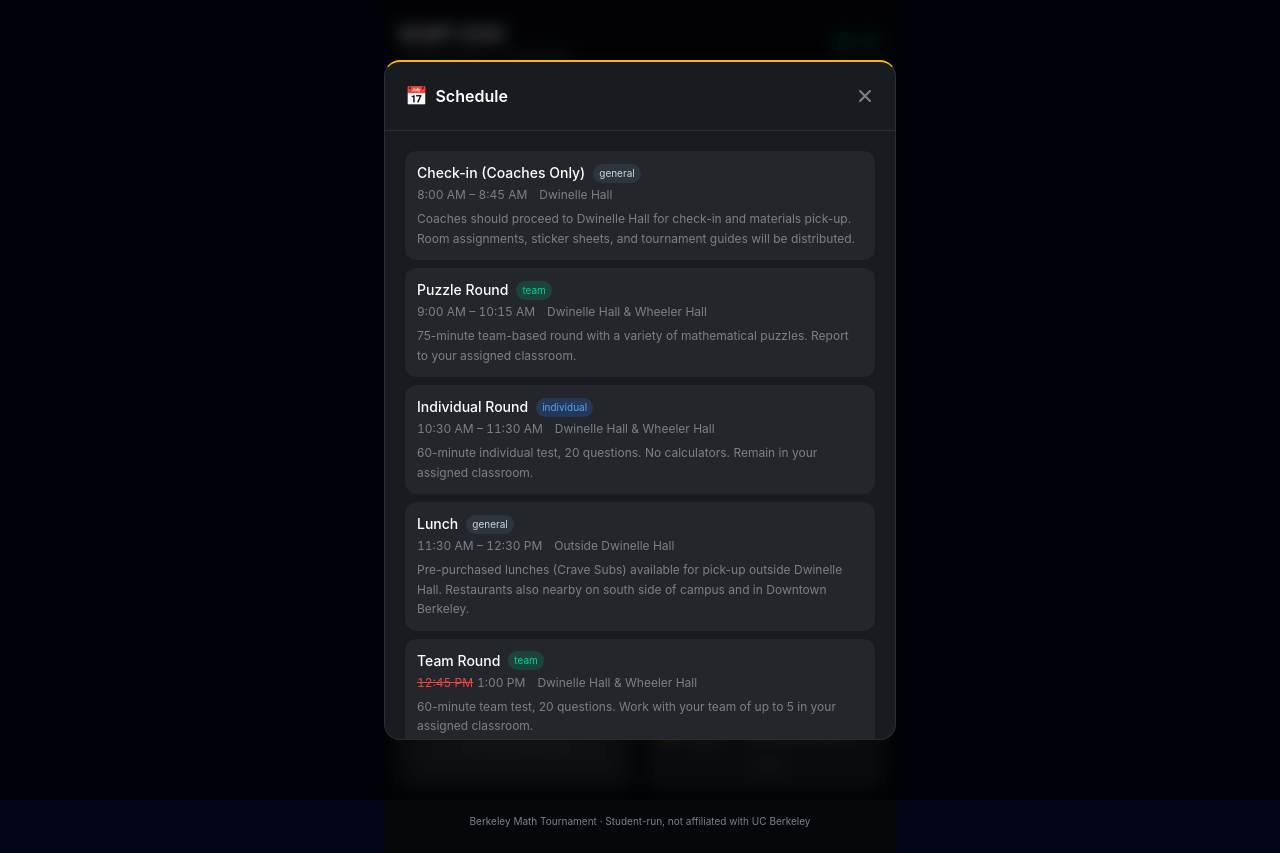
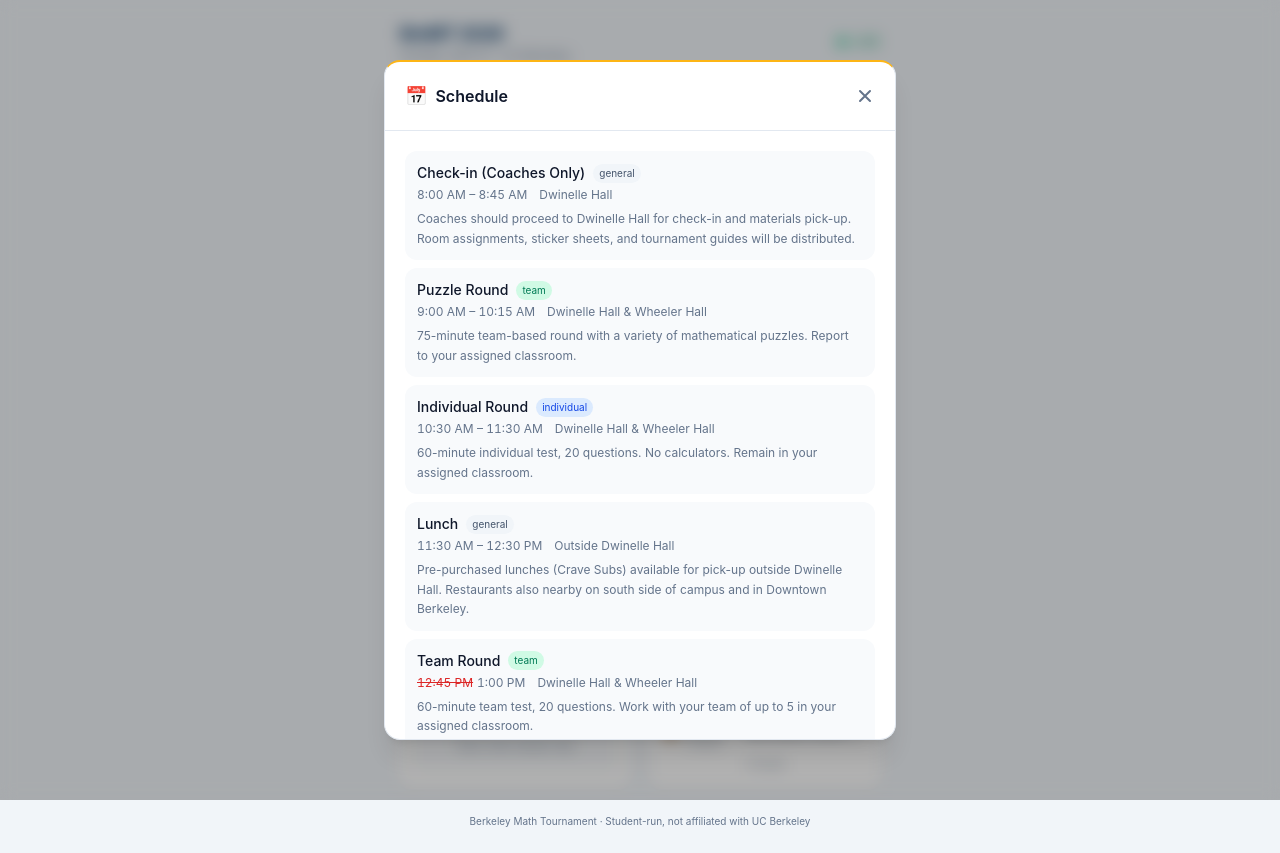
Before and after one commit to berkeleymt/live.berkeley.mt, a React (Vite) app: page / in a window 1280 px wide. Both pictures are taken after a click on the element 640 px from the left and 191 px from the top of the page. Built offline with nearby package versions, Linux system fonts and the light colour scheme.

Commit message:
Assemble App with widget grid layout, header, and all card components wired up

```diff
--- a/index.html
+++ b/index.html
@@ -4,12 +4,12 @@
     <meta charset="UTF-8" />
     <link rel="icon" type="image/svg+xml" href="/favicon.svg" />
     <meta name="viewport" content="width=device-width, initial-scale=1.0, maximum-scale=1.0, user-scalable=no" />
-    <meta name="theme-color" content="#003262" />
+    <meta name="theme-color" content="#f1f5f9" />
     <meta name="apple-mobile-web-app-capable" content="yes" />
-    <meta name="apple-mobile-web-app-status-bar-style" content="black-translucent" />
+    <meta name="apple-mobile-web-app-status-bar-style" content="default" />
     <title>BmMT 2026 Live</title>
   </head>
-  <body class="bg-slate-950 text-white">
+  <body class="bg-surface text-body">
     <div id="root"></div>
     <script type="module" src="/src/main.tsx"></script>
   </body>
--- a/src/App.tsx
+++ b/src/App.tsx
@@ -12,17 +12,17 @@ function Header() {
   return (
     <header className="px-4 pt-5 pb-3 flex items-center justify-between">
       <div>
-        <h1 className="text-lg font-bold text-white tracking-tight">BmMT 2026</h1>
+        <h1 className="text-lg font-bold text-cal-berkeley-blue tracking-tight">BmMT 2026</h1>
         <p className="text-xs text-muted">
           Sunday, April 12 &middot; UC Berkeley
         </p>
       </div>
       <div className="flex items-center gap-2">
         <span className="relative flex h-2 w-2">
-          <span className="animate-ping absolute inline-flex h-full w-full rounded-full bg-emerald-400 opacity-75" />
-          <span className="relative inline-flex rounded-full h-2 w-2 bg-emerald-400" />
+          <span className="animate-ping absolute inline-flex h-full w-full rounded-full bg-emerald-500 opacity-75" />
+          <span className="relative inline-flex rounded-full h-2 w-2 bg-emerald-500" />
         </span>
-        <span className="text-xs text-emerald-400 font-medium">LIVE</span>
+        <span className="text-xs text-emerald-600 font-medium">LIVE</span>
       </div>
     </header>
   );
--- a/src/components/AnnouncementsCard.tsx
+++ b/src/components/AnnouncementsCard.tsx
@@ -30,7 +30,7 @@ export function AnnouncementsCardCompact({ announcements }: AnnouncementsCardPro
             <span className="mt-0.5 text-[10px] shrink-0">📌</span>
           )}
           <div className="min-w-0 flex-1">
-            <p className={`text-xs font-medium truncate ${a.priority === "urgent" ? "text-danger" : "text-white"}`}>
+            <p className={`text-xs font-medium truncate ${a.priority === "urgent" ? "text-danger" : "text-heading"}`}>
               {a.title}
             </p>
             <p className="text-[10px] text-muted truncate">{a.body}</p>
@@ -58,18 +58,18 @@ export function AnnouncementsCardExpanded({ announcements }: AnnouncementsCardPr
         <div
           key={a.id}
           className={`rounded-xl p-3 ${
-            a.priority === "urgent" ? "bg-danger/10 ring-1 ring-danger/30" : "bg-white/5"
+            a.priority === "urgent" ? "bg-red-50 ring-1 ring-danger/30" : "bg-slate-50"
           }`}
         >
           <div className="flex items-center gap-2 mb-1">
             {a.priority === "urgent" && <span className="h-2 w-2 rounded-full bg-danger shrink-0" />}
             {a.pinned && <span className="text-[10px]">📌</span>}
-            <span className={`text-sm font-medium ${a.priority === "urgent" ? "text-danger" : "text-white"}`}>
+            <span className={`text-sm font-medium ${a.priority === "urgent" ? "text-danger" : "text-heading"}`}>
               {a.title}
             </span>
             <span className="ml-auto text-[10px] text-muted shrink-0">{timeAgo(a.timestamp)}</span>
           </div>
-          <p className="text-xs text-slate-300 leading-relaxed">{a.body}</p>
+          <p className="text-xs text-body leading-relaxed">{a.body}</p>
         </div>
       ))}
     </div>
--- a/src/components/DelaysCard.tsx
+++ b/src/components/DelaysCard.tsx
@@ -23,8 +23,8 @@ export function DelaysCardCompact({ delays }: DelaysCardProps) {
   if (delays.length === 0) {
     return (
       <div className="flex items-center gap-2 text-xs">
-        <span className="h-2 w-2 rounded-full bg-emerald-400 shrink-0" />
-        <span className="text-slate-300">All events on schedule</span>
+        <span className="h-2 w-2 rounded-full bg-emerald-500 shrink-0" />
+        <span className="text-body">All events on schedule</span>
       </div>
     );
   }
@@ -32,9 +32,9 @@ export function DelaysCardCompact({ delays }: DelaysCardProps) {
   return (
     <div className="space-y-2">
       {delays.map((d) => (
-        <div key={d.id} className="flex items-center gap-2 rounded-lg bg-danger/10 px-2.5 py-2 text-xs">
+        <div key={d.id} className="flex items-center gap-2 rounded-lg bg-red-50 px-2.5 py-2 text-xs">
           <span className="h-2 w-2 rounded-full bg-danger shrink-0" />
-          <span className="text-white font-medium truncate">{d.eventTitle}</span>
+          <span className="text-heading font-medium truncate">{d.eventTitle}</span>
           <span className="ml-auto text-danger tabular-nums shrink-0">
             {formatTime(d.originalTime)} → {formatTime(d.newTime)}
           </span>
@@ -49,7 +49,7 @@ export function DelaysCardExpanded({ delays }: DelaysCardProps) {
     return (
       <div className="text-center py-6">
         <span className="text-3xl mb-2 block">✅</span>
-        <p className="text-sm text-slate-300">All events are running on schedule.</p>
+        <p className="text-sm text-body">All events are running on schedule.</p>
         <p className="text-xs text-muted mt-1">Any delays will appear here in real time.</p>
       </div>
     );
@@ -58,17 +58,17 @@ export function DelaysCardExpanded({ delays }: DelaysCardProps) {
   return (
     <div className="space-y-3">
       {delays.map((d) => (
-        <div key={d.id} className="rounded-xl bg-danger/10 ring-1 ring-danger/30 p-3">
+        <div key={d.id} className="rounded-xl bg-red-50 ring-1 ring-danger/30 p-3">
           <div className="flex items-center gap-2 mb-1">
             <span className="h-2 w-2 rounded-full bg-danger shrink-0" />
-            <span className="text-sm font-medium text-white">{d.eventTitle}</span>
+            <span className="text-sm font-medium text-heading">{d.eventTitle}</span>
             <span className="ml-auto text-[10px] text-muted">{timeAgo(d.timestamp)}</span>
           </div>
-          <div className="text-xs text-slate-300 space-y-1">
+          <div className="text-xs text-body space-y-1">
             <p className="tabular-nums">
               <span className="line-through text-danger">{formatTime(d.originalTime)}</span>
               {" → "}
-              <span className="text-white font-medium">{formatTime(d.newTime)}</span>
+              <span className="text-heading font-medium">{formatTime(d.newTime)}</span>
             </p>
             {d.reason && <p className="text-muted">{d.reason}</p>}
           </div>
--- a/src/components/InfoCard.tsx
+++ b/src/components/InfoCard.tsx
@@ -23,7 +23,7 @@ export function InfoCardCompact({ info }: InfoCardProps) {
         <div key={item.id} className="flex items-center gap-2 text-xs">
           <span className="shrink-0">{iconMap[item.label] ?? "ℹ️"}</span>
           <span className="text-muted">{item.label}</span>
-          <span className="ml-auto text-slate-300 truncate max-w-[140px] text-right">{item.value}</span>
+          <span className="ml-auto text-body truncate max-w-[140px] text-right">{item.value}</span>
         </div>
       ))}
       {info.length > 3 && (
@@ -39,10 +39,10 @@ export function InfoCardExpanded({ info }: InfoCardProps) {
   return (
     <div className="space-y-2">
       {info.map((item) => (
-        <div key={item.id} className="rounded-xl bg-white/5 p-3 flex items-start gap-3">
+        <div key={item.id} className="rounded-xl bg-slate-50 p-3 flex items-start gap-3">
           <span className="text-lg shrink-0">{iconMap[item.label] ?? "ℹ️"}</span>
           <div className="min-w-0">
-            <p className="text-sm font-medium text-white">{item.label}</p>
+            <p className="text-sm font-medium text-heading">{item.label}</p>
             <p className="text-xs text-muted mt-0.5">{item.value}</p>
           </div>
         </div>
--- a/src/components/MapCard.tsx
+++ b/src/components/MapCard.tsx
@@ -7,7 +7,7 @@ interface MapCardProps {
 export function MapCardCompact({ venues: _venues }: MapCardProps) {
   return (
     <div className="space-y-2">
-      <div className="rounded-lg bg-white/5 h-24 flex items-center justify-center overflow-hidden">
+      <div className="rounded-lg bg-slate-50 h-24 flex items-center justify-center overflow-hidden">
         <div className="text-center">
           <span className="text-2xl block mb-1">🗺️</span>
           <span className="text-[10px] text-muted">Tap to view campus map</span>
@@ -20,7 +20,7 @@ export function MapCardCompact({ venues: _venues }: MapCardProps) {
 export function MapCardExpanded({ venues }: MapCardProps) {
   return (
     <div className="space-y-4">
-      <div className="rounded-xl bg-white/5 aspect-[4/3] flex items-center justify-center">
+      <div className="rounded-xl bg-slate-50 aspect-[4/3] flex items-center justify-center">
         <div className="text-center px-4">
           <span className="text-4xl block mb-2">🗺️</span>
           <p className="text-xs text-muted">
@@ -30,7 +30,7 @@ export function MapCardExpanded({ venues }: MapCardProps) {
             href="https://berkeley.edu/map"
             target="_blank"
             rel="noopener noreferrer"
-            className="inline-block mt-2 text-xs text-cal-california-gold underline underline-offset-2"
+            className="inline-block mt-2 text-xs text-cal-founders-rock font-medium underline underline-offset-2"
           >
             Open UC Berkeley map →
           </a>
@@ -38,14 +38,14 @@ export function MapCardExpanded({ venues }: MapCardProps) {
       </div>
 
       <div>
-        <h3 className="text-xs font-semibold text-white mb-2">Key Locations</h3>
+        <h3 className="text-xs font-semibold text-heading mb-2">Key Locations</h3>
         <div className="space-y-2">
           {venues.map((v) => (
-            <div key={v.id} className="rounded-xl bg-white/5 p-3">
+            <div key={v.id} className="rounded-xl bg-slate-50 p-3">
               <div className="flex items-center gap-2 mb-0.5">
-                <span className="text-sm font-medium text-white">{v.name}</span>
+                <span className="text-sm font-medium text-heading">{v.name}</span>
                 {v.floor && (
-                  <span className="text-[10px] px-1.5 py-0.5 rounded-full bg-white/10 text-muted">
+                  <span className="text-[10px] px-1.5 py-0.5 rounded-full bg-slate-200 text-muted">
                     {v.floor}
                   </span>
                 )}
--- a/src/components/ScheduleCard.tsx
+++ b/src/components/ScheduleCard.tsx
@@ -8,10 +8,10 @@ interface ScheduleCardProps {
 }
 
 const categoryColors: Record<ScheduleEvent["category"], string> = {
-  individual: "bg-blue-500/20 text-blue-400",
-  team: "bg-emerald-500/20 text-emerald-400",
-  general: "bg-slate-500/20 text-slate-300",
-  ceremony: "bg-amber-500/20 text-amber-400",
+  individual: "bg-blue-100 text-blue-700",
+  team: "bg-emerald-100 text-emerald-700",
+  general: "bg-slate-100 text-slate-600",
+  ceremony: "bg-amber-100 text-amber-700",
 };
 
 function formatTime(t: string) {
@@ -47,14 +47,14 @@ export function ScheduleCardCompact({ events, delays }: ScheduleCardProps) {
             key={ev.id}
             className={`flex items-center gap-2 rounded-lg px-2.5 py-1.5 text-xs transition-colors ${
               isCurrent
-                ? "bg-cal-california-gold/15 ring-1 ring-cal-california-gold/40"
-                : "bg-white/5"
+                ? "bg-cal-california-gold/15 ring-1 ring-cal-california-gold/50"
+                : "bg-slate-50"
             }`}
           >
             {isCurrent && (
               <span className="relative flex h-2 w-2 shrink-0">
-                <span className="animate-ping absolute inline-flex h-full w-full rounded-full bg-cal-california-gold opacity-75" />
-                <span className="relative inline-flex rounded-full h-2 w-2 bg-cal-california-gold" />
+                <span className="animate-ping absolute inline-flex h-full w-full rounded-full bg-cal-medalist opacity-75" />
+                <span className="relative inline-flex rounded-full h-2 w-2 bg-cal-medalist" />
               </span>
             )}
             <span className="text-muted w-16 shrink-0 tabular-nums">
@@ -63,7 +63,7 @@ export function ScheduleCardCompact({ events, delays }: ScheduleCardProps) {
               ) : null}
               {formatTime(delay ? delay.newTime : ev.startTime)}
             </span>
-            <span className={`truncate ${isCurrent ? "text-white font-medium" : "text-slate-300"}`}>
+            <span className={`truncate ${isCurrent ? "text-heading font-medium" : "text-body"}`}>
               {ev.title}
             </span>
           </div>
@@ -91,20 +91,20 @@ export function ScheduleCardExpanded({ events, delays }: ScheduleCardProps) {
             key={ev.id}
             className={`rounded-xl px-3 py-3 ${
               isCurrent
-                ? "bg-cal-california-gold/15 ring-1 ring-cal-california-gold/40"
-                : "bg-white/5"
+                ? "bg-cal-california-gold/15 ring-1 ring-cal-california-gold/50"
+                : "bg-slate-50"
             }`}
           >
             <div className="flex items-start gap-2">
               {isCurrent && (
                 <span className="relative flex h-2 w-2 shrink-0 mt-1.5">
-                  <span className="animate-ping absolute inline-flex h-full w-full rounded-full bg-cal-california-gold opacity-75" />
-                  <span className="relative inline-flex rounded-full h-2 w-2 bg-cal-california-gold" />
+                  <span className="animate-ping absolute inline-flex h-full w-full rounded-full bg-cal-medalist opacity-75" />
+                  <span className="relative inline-flex rounded-full h-2 w-2 bg-cal-medalist" />
                 </span>
               )}
               <div className="flex-1 min-w-0">
                 <div className="flex items-center gap-2 flex-wrap">
-                  <span className="text-white font-medium text-sm">{ev.title}</span>
+                  <span className="text-heading font-medium text-sm">{ev.title}</span>
                   <span className={`text-[10px] px-1.5 py-0.5 rounded-full ${categoryColors[ev.category]}`}>
                     {ev.category}
                   </span>
--- a/src/components/WidgetCard.tsx
+++ b/src/components/WidgetCard.tsx
@@ -48,7 +48,7 @@ export function WidgetCard({
         layoutId={`card-${id}`}
         className={`
           relative rounded-2xl border border-card-border bg-card-bg
-          overflow-hidden ${spanClass}
+          shadow-sm overflow-hidden ${spanClass}
           ${isExpandable ? "cursor-pointer active:scale-[0.98]" : ""}
           transition-[filter] duration-200
         `}
@@ -58,12 +58,12 @@ export function WidgetCard({
         onClick={() => {
           if (isExpandable && !isExpanded) onExpand(id);
         }}
-        whileHover={isExpandable ? { backgroundColor: "oklch(0.26 0.01 260)" } : undefined}
+        whileHover={isExpandable ? { backgroundColor: "#f8fafc" } : undefined}
       >
         <div className="p-4">
           <div className="flex items-center gap-2 mb-3">
             <span className="text-lg shrink-0">{icon}</span>
-            <h2 className="text-sm font-semibold text-white truncate">{title}</h2>
+            <h2 className="text-sm font-semibold text-heading truncate">{title}</h2>
             {isExpandable && (
               <span className="ml-auto text-muted text-xs">Tap to expand</span>
             )}
@@ -76,7 +76,7 @@ export function WidgetCard({
         {isExpanded && (
           <>
             <motion.div
-              className="fixed inset-0 bg-black/60 backdrop-blur-sm z-40"
+              className="fixed inset-0 bg-black/30 backdrop-blur-sm z-40"
               initial={{ opacity: 0 }}
               animate={{ opacity: 1 }}
               exit={{ opacity: 0 }}
@@ -89,7 +89,7 @@ export function WidgetCard({
               <motion.div
                 layoutId={`card-${id}`}
                 className="relative rounded-2xl border border-card-border bg-card-bg
-                  overflow-hidden w-full max-w-lg max-h-[85vh] flex flex-col"
+                  shadow-xl overflow-hidden w-full max-w-lg max-h-[85vh] flex flex-col"
                 style={{
                   borderTop: accentColor ? `2px solid ${accentColor}` : undefined,
                 }}
@@ -97,10 +97,10 @@ export function WidgetCard({
               >
                 <div className="p-5 border-b border-card-border flex items-center gap-2 shrink-0">
                   <span className="text-lg">{icon}</span>
-                  <h2 className="text-base font-semibold text-white flex-1">{title}</h2>
+                  <h2 className="text-base font-semibold text-heading flex-1">{title}</h2>
                   <button
                     onClick={onCollapse}
-                    className="text-muted hover:text-white transition-colors p-1 -mr-1"
+                    className="text-muted hover:text-heading transition-colors p-1 -mr-1"
                     aria-label="Close"
                   >
                     <svg width="20" height="20" viewBox="0 0 20 20" fill="none">
--- a/src/index.css
+++ b/src/index.css
@@ -5,13 +5,15 @@
   --color-cal-california-gold: #FDB515;
   --color-cal-founders-rock: #3B7EA1;
   --color-cal-medalist: #C4820E;
-  --color-card-bg: oklch(0.22 0.01 260);
-  --color-card-border: oklch(0.3 0.01 260);
-  --color-card-hover: oklch(0.26 0.01 260);
-  --color-surface: oklch(0.13 0.01 260);
-  --color-muted: oklch(0.6 0.01 260);
+  --color-card-bg: #ffffff;
+  --color-card-border: #e2e8f0;
+  --color-card-hover: #f8fafc;
+  --color-surface: #f1f5f9;
+  --color-muted: #64748b;
   --color-accent: #FDB515;
-  --color-danger: #ef4444;
+  --color-danger: #dc2626;
+  --color-heading: #0f172a;
+  --color-body: #334155;
 }
 
 html {
@@ -25,5 +27,5 @@ body {
 
 * {
   scrollbar-width: thin;
-  scrollbar-color: oklch(0.35 0.01 260) transparent;
+  scrollbar-color: oklch(0.75 0.01 260) transparent;
 }
```
